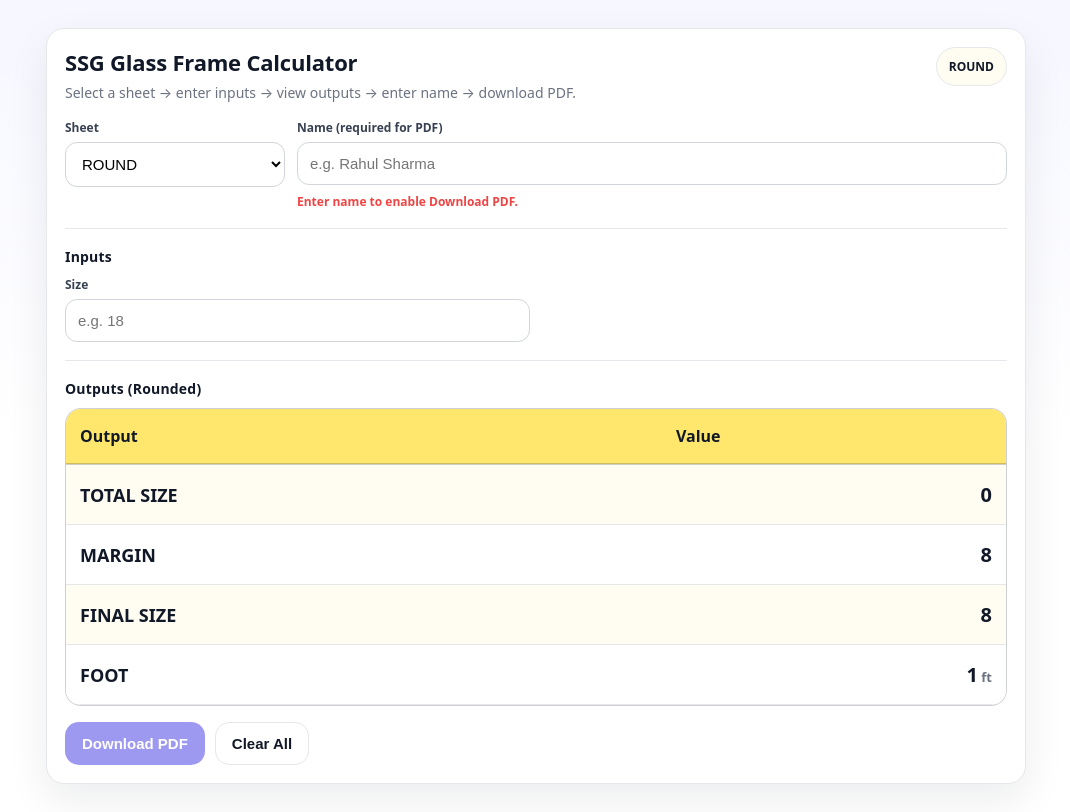
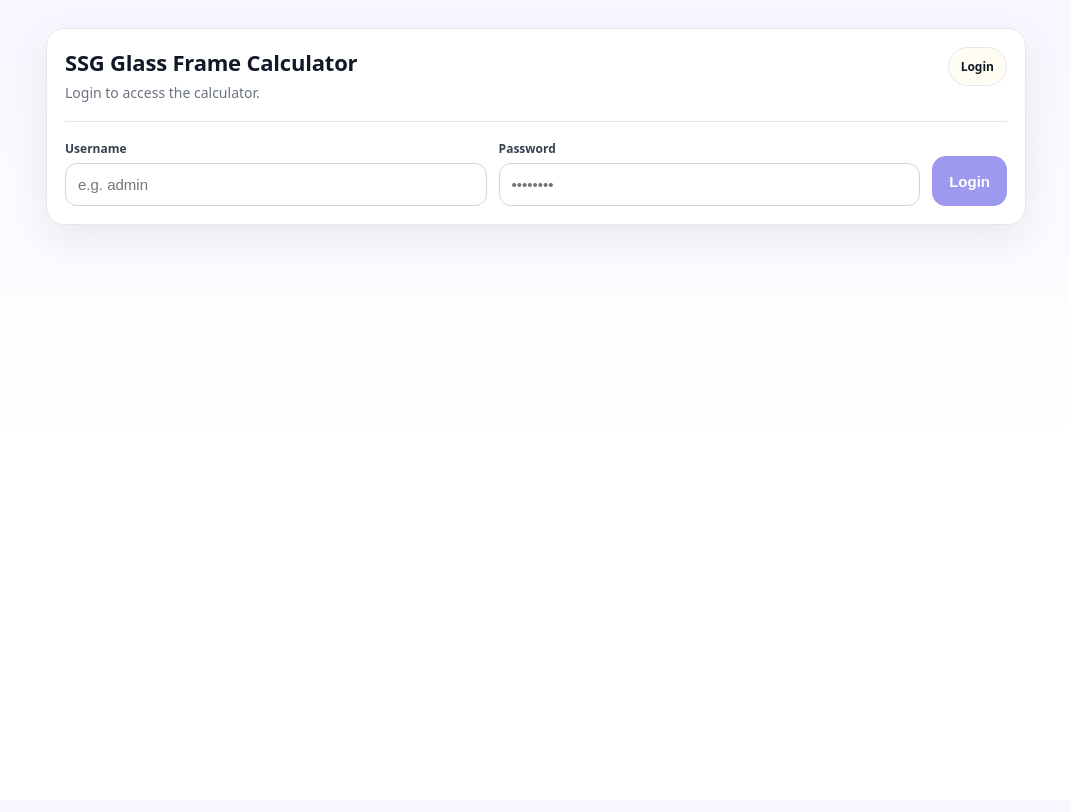
Before and after one commit to iammohitv/ssglass, a React (Vite) app: page / in a window 1280 px wide. Shown: the whole page, without its empty margins (104-1174 px from the left). Built offline with nearby package versions, Linux system fonts and the light colour scheme.

Commit message:
add user module

```diff
--- a/src/App.jsx
+++ b/src/App.jsx
@@ -9,7 +9,7 @@ const OPTIONS = [
   { key: "HALF_CAPSULE", label: "HALF CAPSULE" },
 ];
 
-const DECIMALS = 0;
+const DECIMALS = 2;
 
 // ===== Helpers =====
 function n(v) {
@@ -40,9 +40,29 @@ function safeFileName(name) {
   );
 }
 
+// ===== ENV USERS =====
+// VITE_APP_USERS=[{"u":"admin","p":"admin123"},{"u":"staff1","p":"staff123"}]
+function getUsersFromEnv() {
+  const raw = import.meta.env.VITE_APP_USERS;
+  if (!raw) return [];
+  try {
+    const parsed = JSON.parse(raw);
+    if (!Array.isArray(parsed)) return [];
+    return parsed
+      .filter((x) => x && typeof x.u === "string" && typeof x.p === "string")
+      .map((x) => ({ u: x.u.trim(), p: x.p }));
+  } catch {
+    return [];
+  }
+}
+
+function verifyLogin(username, password, users) {
+  const u = (username || "").trim();
+  const p = password || "";
+  return users.some((x) => x.u === u && x.p === p);
+}
+
 // ===== FORMULAS =====
-
-// ROUND: input size => ((size*3.14)+8)/12
 function calcRound({ size }) {
   const pi = 3.14;
   const margin = 8;
@@ -58,7 +78,6 @@ function calcRound({ size }) {
   ];
 }
 
-// Square + Rectangle (do NOT show final size height/width in UI)
 function calcSquareRect({ heightIn, widthIn }) {
   const heightMM = heightIn * 25.4;
   const widthMM = widthIn * 25.4;
@@ -78,6 +97,7 @@ function calcSquareRect({ heightIn, widthIn }) {
 
   const totalRawFt = ((heightIn + widthIn) * 2) / 12;
 
+  // Per requirement: do NOT show final size height/width
   return [
     { label: "1ST MARK", value: mark1, unit: "" },
     { label: "2ND MARK", value: mark2, unit: "" },
@@ -87,7 +107,6 @@ function calcSquareRect({ heightIn, widthIn }) {
   ];
 }
 
-// CAPSULE
 function calcCapsule({ H, W }) {
   const pi = 3.14;
   const net = H - W;
@@ -103,7 +122,6 @@ function calcCapsule({ H, W }) {
   ];
 }
 
-// HALF CAPSULE
 function calcHalfCapsule({ H, W }) {
   const pi = 3.14;
   const net = H - W / 2;
@@ -127,7 +145,7 @@ function calcHalfCapsule({ H, W }) {
   ];
 }
 
-// ===== PDF TABLE (bordered + colored background) =====
+// ===== PDF TABLE =====
 function drawTable(doc, startX, startY, tableWidth, rows, options = {}) {
   const {
     headerLeft = "Output",
@@ -136,9 +154,9 @@ function drawTable(doc, startX, startY, tableWidth, rows, options = {}) {
     fontSize = 14,
     headerFontSize = 15,
     colSplit = 0.62,
-    headerFill = [255, 230, 109], // yellow header
-    rowFillA = [255, 253, 242],   // light yellow
-    rowFillB = [255, 255, 255],   // white
+    headerFill = [255, 230, 109],
+    rowFillA = [255, 253, 242],
+    rowFillB = [255, 255, 255],
     borderColor = [40, 40, 40],
   } = options;
 
@@ -148,16 +166,13 @@ function drawTable(doc, startX, startY, tableWidth, rows, options = {}) {
   doc.setDrawColor(...borderColor);
   doc.setLineWidth(0.4);
 
-  // Header fill
   doc.setFillColor(...headerFill);
   doc.rect(startX, startY, leftW, rowHeight, "F");
   doc.rect(startX + leftW, startY, rightW, rowHeight, "F");
 
-  // Header borders
   doc.rect(startX, startY, leftW, rowHeight);
   doc.rect(startX + leftW, startY, rightW, rowHeight);
 
-  // Header text
   doc.setFontSize(headerFontSize);
   doc.setFont("helvetica", "bold");
   doc.setTextColor(0, 0, 0);
@@ -165,7 +180,6 @@ function drawTable(doc, startX, startY, tableWidth, rows, options = {}) {
   doc.text(headerLeft, startX + 4, startY + rowHeight - 5);
   doc.text(headerRight, startX + leftW + rightW - 4, startY + rowHeight - 5, { align: "right" });
 
-  // Rows
   doc.setFontSize(fontSize);
   doc.setFont("helvetica", "normal");
 
@@ -181,14 +195,11 @@ function drawTable(doc, startX, startY, tableWidth, rows, options = {}) {
     doc.rect(startX, y, leftW, rowHeight);
     doc.rect(startX + leftW, y, rightW, rowHeight);
 
-    const leftText = String(r.label);
-    const rightText = String(r.value);
-
-    const leftLines = doc.splitTextToSize(leftText, leftW - 8).slice(0, 2);
+    const leftLines = doc.splitTextToSize(String(r.label), leftW - 8).slice(0, 2);
     doc.text(leftLines, startX + 4, y + rowHeight - 5);
 
     doc.setFont("helvetica", "bold");
-    doc.text(rightText, startX + leftW + rightW - 4, y + rowHeight - 5, { align: "right" });
+    doc.text(String(r.value), startX + leftW + rightW - 4, y + rowHeight - 5, { align: "right" });
     doc.setFont("helvetica", "normal");
 
     y += rowHeight;
@@ -197,18 +208,80 @@ function drawTable(doc, startX, startY, tableWidth, rows, options = {}) {
   return y;
 }
 
-export default function App() {
+// ===== Login Component =====
+function Login({ onLogin }) {
+  const users = useMemo(() => getUsersFromEnv(), []);
+  const [username, setUsername] = useState("");
+  const [password, setPassword] = useState("");
+  const [err, setErr] = useState("");
+
+  const submit = (e) => {
+    e.preventDefault();
+    setErr("");
+
+    if (users.length === 0) {
+      setErr("No users configured. Add VITE_APP_USERS in your .env file.");
+      return;
+    }
+
+    if (!verifyLogin(username, password, users)) {
+      setErr("Invalid username or password.");
+      return;
+    }
+
+    const u = username.trim();
+    localStorage.setItem("ssg_auth_user", u);
+    onLogin(u);
+  };
+
+  return (
+    <div className="page">
+      <div className="card">
+        <div className="header">
+          <div>
+            <h1>SSG Glass Frame Calculator</h1>
+            <p className="sub">Login to access the calculator.</p>
+          </div>
+          <div className="badge">Login</div>
+        </div>
+
+        <div className="divider" />
+
+        <form onSubmit={submit} className="controls">
+          <div className="field grow">
+            <label>Username</label>
+            <input value={username} onChange={(e) => setUsername(e.target.value)} placeholder="e.g. admin" />
+          </div>
+
+          <div className="field grow">
+            <label>Password</label>
+            <input type="password" value={password} onChange={(e) => setPassword(e.target.value)} placeholder="••••••••" />
+          </div>
+
+          {err && <div className="hint">{err}</div>}
+
+          <div className="actions">
+            <button className="primary" type="submit" disabled={!username.trim() || !password}>
+              Login
+            </button>
+          </div>
+        </form>
+      </div>
+    </div>
+  );
+}
+
+// ===== Calculator Component (all calculator hooks live here) =====
+function Calculator({ authedUser, onLogout }) {
   const [mode, setMode] = useState("ROUND");
   const [name, setName] = useState("");
 
-  // Inputs
   const [size, setSize] = useState("");
   const [heightIn, setHeightIn] = useState("");
   const [widthIn, setWidthIn] = useState("");
   const [H, setH] = useState("");
   const [W, setW] = useState("");
 
-  // Reset name whenever user changes dropdown or any input
   useEffect(() => {
     setName("");
   }, [mode, size, heightIn, widthIn, H, W]);
@@ -230,7 +303,6 @@ export default function App() {
     const doc = new jsPDF();
     const fileName = `${safeFileName(name)}_${safeFileName(modeLabel)}.pdf`;
 
-    // Big title
     doc.setFont("helvetica", "bold");
     doc.setFontSize(22);
     doc.text("SSG Glass Frame Calculator", 14, 18);
@@ -239,20 +311,20 @@ export default function App() {
     doc.setFontSize(13);
     doc.text(`Sheet: ${modeLabel}`, 14, 28);
     doc.text(`Name: ${name.trim()}`, 14, 36);
-    doc.text(`Date: ${new Date().toLocaleString()}`, 14, 44);
+    doc.text(`User: ${authedUser}`, 14, 44);
+    doc.text(`Date: ${new Date().toLocaleString()}`, 14, 52);
 
     doc.setLineWidth(0.4);
-    doc.line(14, 49, 196, 49);
+    doc.line(14, 57, 196, 57);
 
-    // Inputs section
     doc.setFont("helvetica", "bold");
     doc.setFontSize(16);
-    doc.text("Inputs", 14, 60);
+    doc.text("Inputs", 14, 68);
 
     doc.setFont("helvetica", "normal");
     doc.setFontSize(14);
 
-    let y = 70;
+    let y = 78;
 
     const inputLines = [];
     if (mode === "ROUND") inputLines.push(`Size: ${fmt(n(size))}`);
@@ -272,7 +344,6 @@ export default function App() {
 
     y += 6;
 
-    // Outputs title
     doc.setFont("helvetica", "bold");
     doc.setFontSize(16);
     doc.text("Outputs", 14, y);
@@ -283,7 +354,6 @@ export default function App() {
       value: `${fmt(o.value)}${o.unit ? " " + o.unit : ""}`,
     }));
 
-    // Table sizing
     const pageWidth = doc.internal.pageSize.getWidth();
     const pageHeight = doc.internal.pageSize.getHeight();
     const margin = 14;
@@ -318,10 +388,20 @@ export default function App() {
           <div>
             <h1>SSG Glass Frame Calculator</h1>
             <p className="sub">
-              Select a sheet → enter inputs → view outputs → enter name → download PDF.
+              Logged in as <b>{authedUser}</b> • Select a sheet → enter inputs → outputs → name → PDF
             </p>
           </div>
-          <div className="badge">{modeLabel}</div>
+          <div className="badge">
+            {modeLabel} •{" "}
+            <button
+              onClick={onLogout}
+              style={{ border: "none", background: "transparent", fontWeight: 900, cursor: "pointer" }}
+              title="Logout"
+              type="button"
+            >
+              Logout
+            </button>
+          </div>
         </div>
 
         <div className="controls">
@@ -338,11 +418,7 @@ export default function App() {
 
           <div className="field grow">
             <label>Name (required for PDF)</label>
-            <input
-              value={name}
-              onChange={(e) => setName(e.target.value)}
-              placeholder="e.g. Rahul Sharma"
-            />
+            <input value={name} onChange={(e) => setName(e.target.value)} placeholder="e.g. Rahul Sharma" />
             {!isNameValid && <div className="hint">Enter name to enable Download PDF.</div>}
           </div>
         </div>
@@ -355,12 +431,7 @@ export default function App() {
           <div className="grid">
             <div className="field">
               <label>Size</label>
-              <input
-                value={size}
-                onChange={(e) => setSize(e.target.value)}
-                placeholder="e.g. 18"
-                inputMode="decimal"
-              />
+              <input value={size} onChange={(e) => setSize(e.target.value)} placeholder="e.g. 18" inputMode="decimal" />
             </div>
           </div>
         )}
@@ -369,21 +440,11 @@ export default function App() {
           <div className="grid">
             <div className="field">
               <label>Height</label>
-              <input
-                value={heightIn}
-                onChange={(e) => setHeightIn(e.target.value)}
-                placeholder="e.g. 10"
-                inputMode="decimal"
-              />
+              <input value={heightIn} onChange={(e) => setHeightIn(e.target.value)} placeholder="e.g. 10" inputMode="decimal" />
             </div>
             <div className="field">
               <label>Width</label>
-              <input
-                value={widthIn}
-                onChange={(e) => setWidthIn(e.target.value)}
-                placeholder="e.g. 20"
-                inputMode="decimal"
-              />
+              <input value={widthIn} onChange={(e) => setWidthIn(e.target.value)} placeholder="e.g. 20" inputMode="decimal" />
             </div>
           </div>
         )}
@@ -392,21 +453,11 @@ export default function App() {
           <div className="grid">
             <div className="field">
               <label>H</label>
-              <input
-                value={H}
-                onChange={(e) => setH(e.target.value)}
-                placeholder="e.g. 36"
-                inputMode="decimal"
-              />
+              <input value={H} onChange={(e) => setH(e.target.value)} placeholder="e.g. 36" inputMode="decimal" />
             </div>
             <div className="field">
               <label>W</label>
-              <input
-                value={W}
-                onChange={(e) => setW(e.target.value)}
-                placeholder="e.g. 22"
-                inputMode="decimal"
-              />
+              <input value={W} onChange={(e) => setW(e.target.value)} placeholder="e.g. 22" inputMode="decimal" />
             </div>
           </div>
         )}
@@ -428,8 +479,7 @@ export default function App() {
                 <tr key={o.label}>
                   <td className="outLabel">{o.label}</td>
                   <td className="right outValue">
-                    {fmt(o.value)}
-                    {o.unit ? <span className="unit"> {o.unit}</span> : null}
+                    {fmt(o.value)}{o.unit ? <span className="unit"> {o.unit}</span> : null}
                   </td>
                 </tr>
               ))}
@@ -443,12 +493,13 @@ export default function App() {
         </div>
 
         <div className="actions">
-          <button className="primary" disabled={!isNameValid} onClick={downloadPdf}>
+          <button className="primary" disabled={!isNameValid} onClick={downloadPdf} type="button">
             Download PDF
           </button>
 
           <button
             className="ghost"
+            type="button"
             onClick={() => {
               setName("");
               setSize("");
@@ -465,3 +516,19 @@ export default function App() {
     </div>
   );
 }
+
+// ===== App (auth gate only) =====
+export default function App() {
+  const [authedUser, setAuthedUser] = useState(() => localStorage.getItem("ssg_auth_user") || "");
+
+  const logout = () => {
+    localStorage.removeItem("ssg_auth_user");
+    setAuthedUser("");
+  };
+
+  if (!authedUser) {
+    return <Login onLogin={(u) => setAuthedUser(u)} />;
+  }
+
+  return <Calculator authedUser={authedUser} onLogout={logout} />;
+}
```
Also changed, not shown: 1 other file (tests, documents, lock files or other folders).
